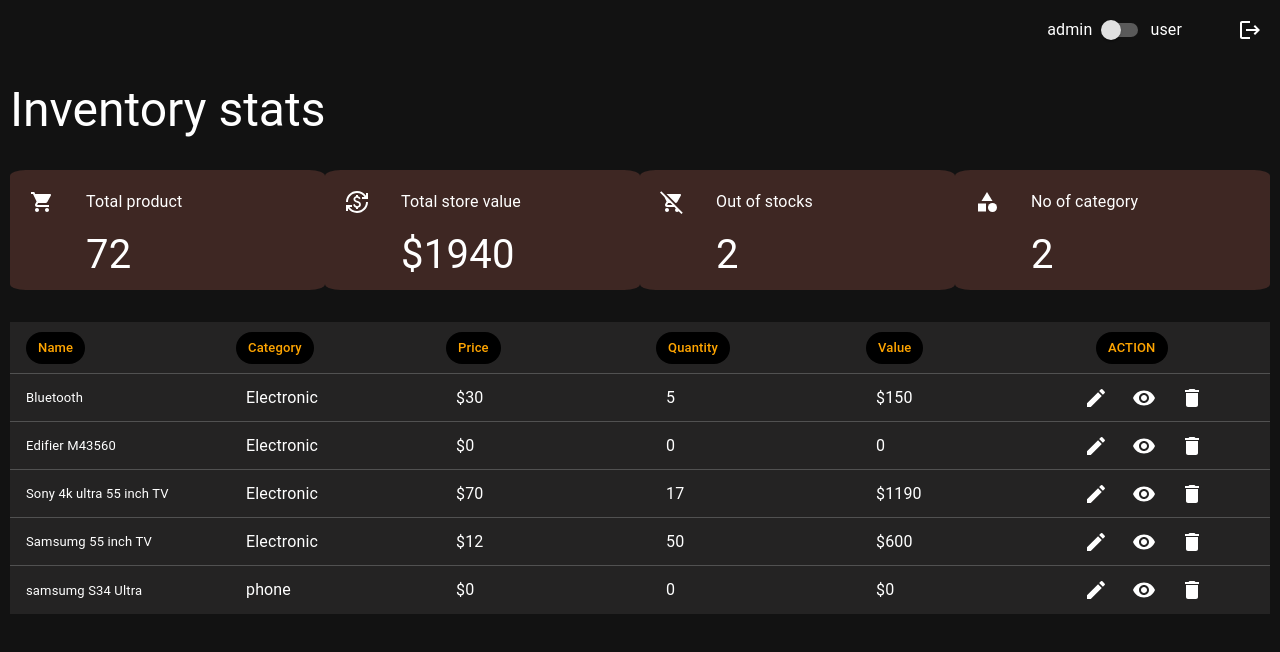
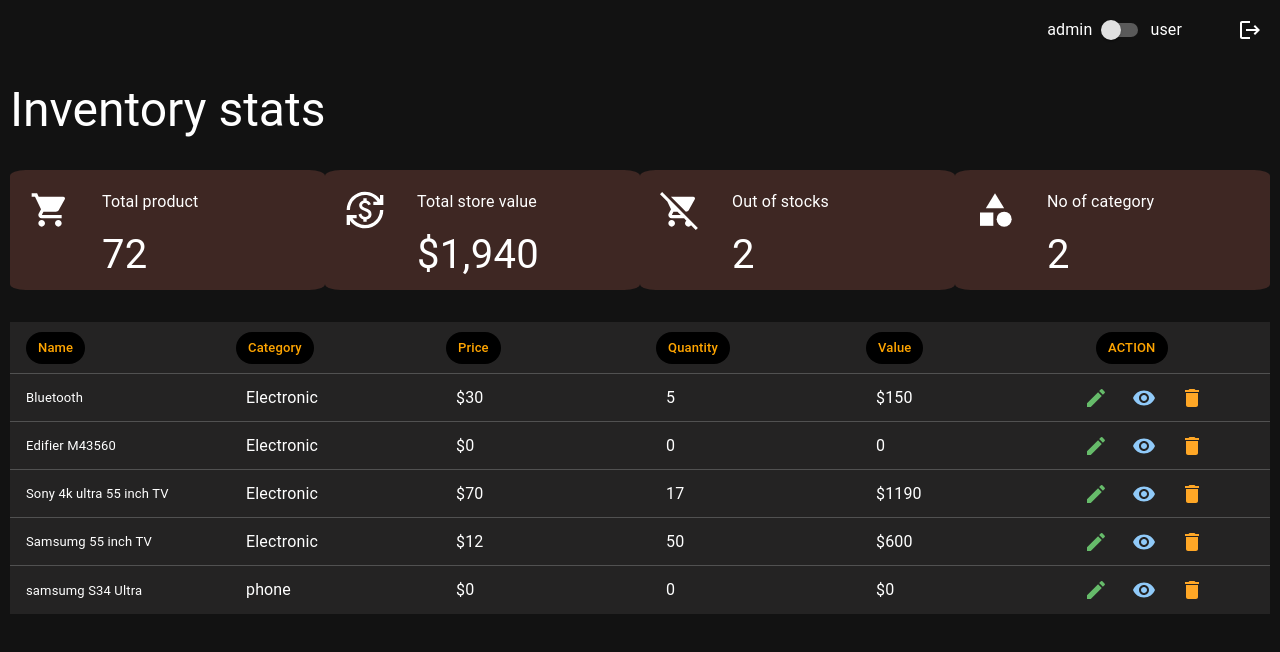
Before and after one commit to arvindp1997/Lucidity_Frontend_Assignment, a React (Vite) app in the folder vite-project/: page / in a window 1280 px wide. Shown: the top 652 px of the page. Built offline with nearby package versions, Linux system fonts and the light colour scheme; no server answers.

Commit message:
widget icon size update and added color prop to action icons

```diff
--- a/vite-project/src/App.tsx
+++ b/vite-project/src/App.tsx
@@ -30,6 +30,8 @@ const actionColumnHeaderChipStyle = {
   ...tableColumnHeaderChipStyle,
   marginLeft: "20px",
 };
+const widgetIconStyle = { fontSize: 40 };
+
 const addUniqueIdsToProducts = (products: Prod[]) => {
   return products.map((product, index) => ({
     ...product,
@@ -63,21 +65,25 @@ function InventoryManagement() {
 
     return [
       {
-        icon: <ShoppingCartIcon />,
+        icon: <ShoppingCartIcon style={widgetIconStyle} />,
         title: "Total product",
         value: totalProduct,
       },
       {
-        icon: <CurrencyExchangeIcon />,
+        icon: <CurrencyExchangeIcon style={widgetIconStyle} />,
         title: "Total store value",
-        value: `$${totalStoreValue}`,
+        value: `$${totalStoreValue.toLocaleString()}`,
       },
       {
-        icon: <RemoveShoppingCartIcon />,
+        icon: <RemoveShoppingCartIcon style={widgetIconStyle} />,
         title: "Out of stocks",
         value: outOfStock,
       },
-      { icon: <CategoryIcon />, title: "No of category", value: noOfCategory },
+      {
+        icon: <CategoryIcon style={widgetIconStyle} />,
+        title: "No of category",
+        value: noOfCategory,
+      },
     ];
   }, [productData]);
 
@@ -113,7 +119,7 @@ function InventoryManagement() {
       const result = await response.json();
       setProductData(addUniqueIdsToProducts(result));
     } catch (err: unknown) {
-      console.log(err)
+      console.log(err);
     } finally {
       setLoading(false);
     }
@@ -209,12 +215,14 @@ function InventoryManagement() {
         cell: (row: Product) => (
           <Stack direction="row" gap={1}>
             <IconButton
+              color="success"
               disabled={isViewUser || row.isProductDisabled}
               onClick={() => handleProductUpdate(row)}
             >
               <EditIcon />
             </IconButton>
             <IconButton
+              color="primary"
               disabled={isViewUser}
               onClick={() => toggleProduct(row.id)}
             >
@@ -225,6 +233,7 @@ function InventoryManagement() {
               )}
             </IconButton>
             <IconButton
+              color="warning"
               disabled={isViewUser}
               onClick={() => handleProductDelete(row.id)}
             >
```
